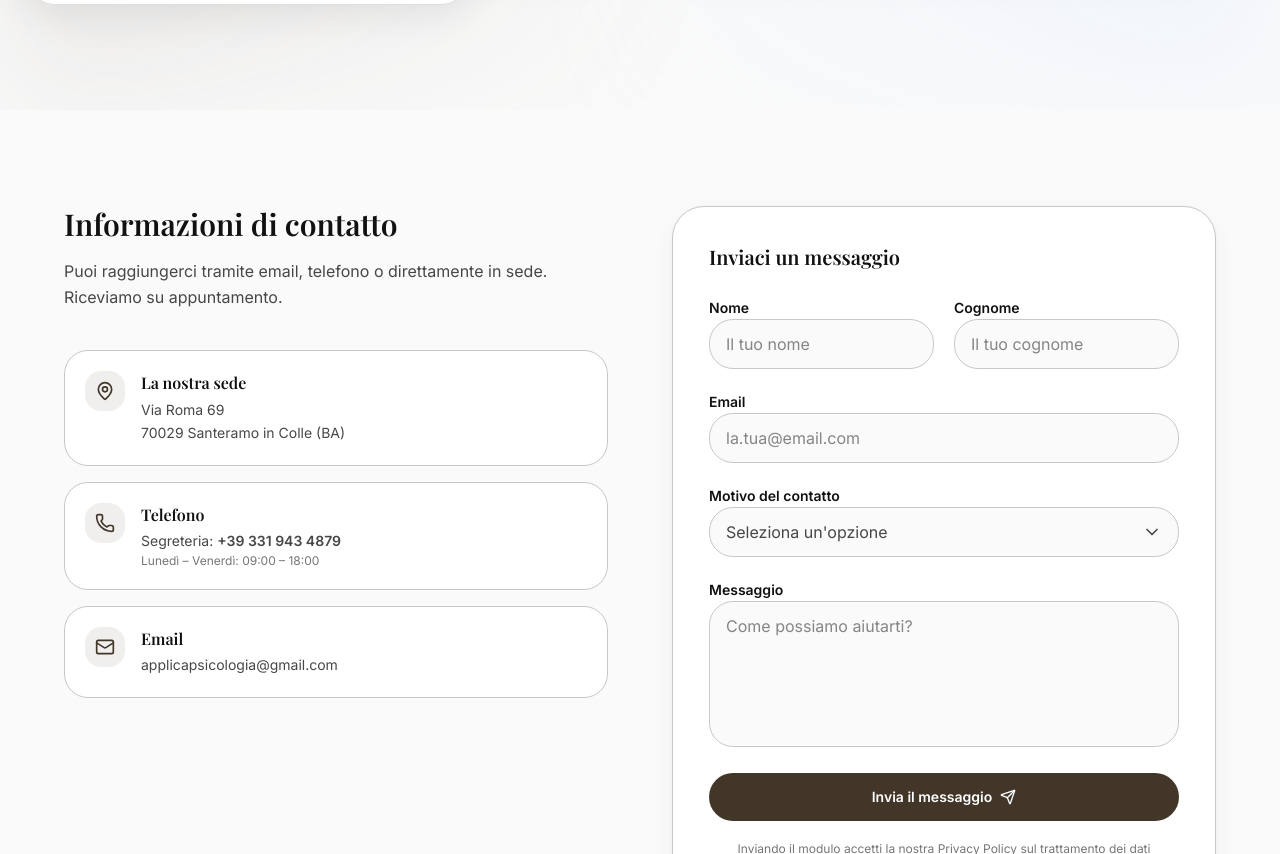
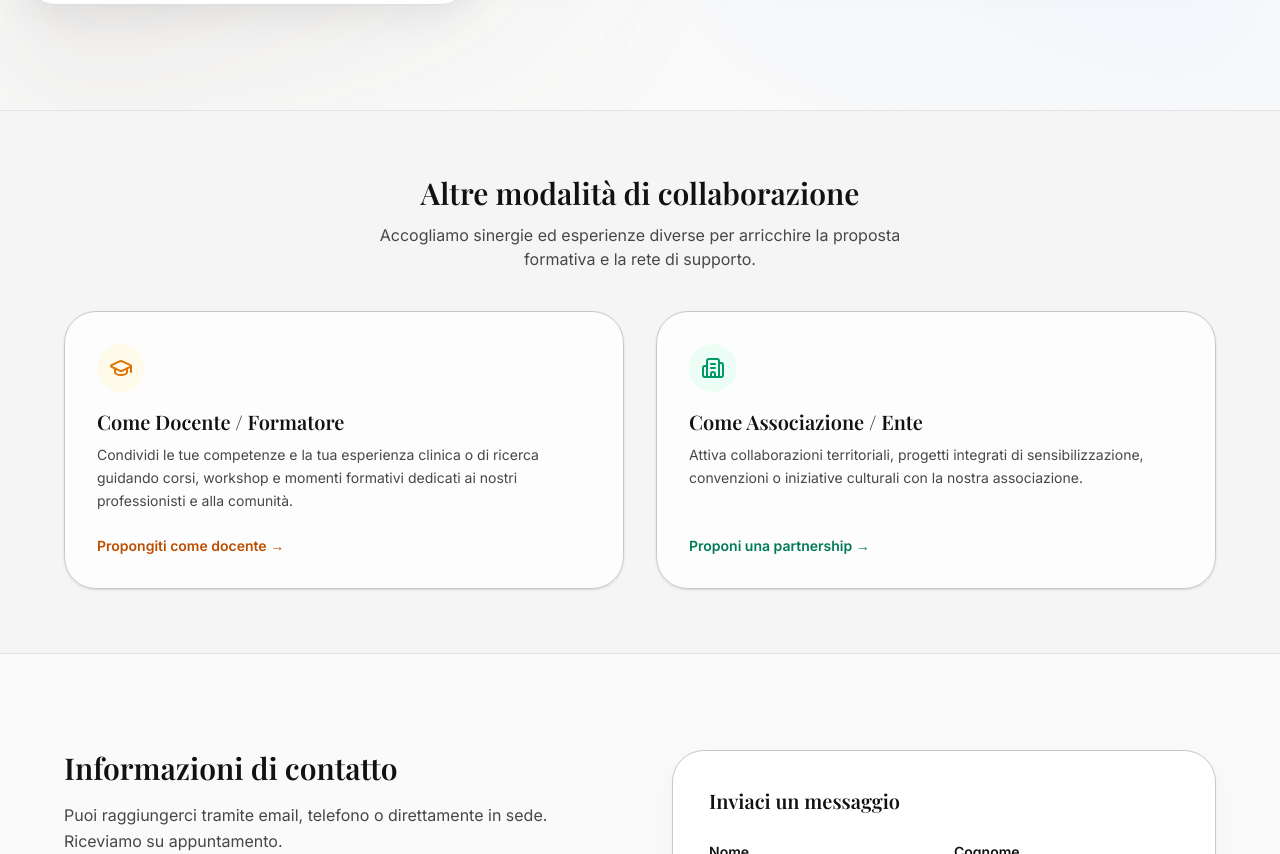
Before and after one commit to applicaaps/applica, a Next.js app in the folder applica-app/: page /contatti in a window 1280 px wide. Shown: the part 771-1625 px from the top of the page. Built offline with nearby package versions, Linux system fonts and the light colour scheme; a web font is replaced by a local one.

Commit message:
feat: create contact page with service-specific inquiry forms and location details

```diff
--- a/applica-app/app/contatti/page.tsx
+++ b/applica-app/app/contatti/page.tsx
@@ -2,7 +2,7 @@
 
 import * as React from "react"
 import Link from "next/link"
-import { MapPin, Phone, Mail, Send, CheckCircle2, ChevronDown, User, Brain } from "lucide-react"
+import { MapPin, Phone, Mail, Send, CheckCircle2, ChevronDown, User, Brain, GraduationCap, Building2 } from "lucide-react"
 import { RevealSection } from "@/components/RevealSection"
 import { useForm, ValidationError } from '@formspree/react'
 
@@ -15,6 +15,8 @@ export default function Contatti() {
   const motivi = [
     { value: "paziente", label: "Informazioni per iniziare un percorso (Pazienti)" },
     { value: "professionista", label: "Candidatura rete (Professionisti)" },
+    { value: "docente", label: "Collaborazione come Docente / Formatore" },
+    { value: "associazione", label: "Partnership come Associazione / Ente" },
     { value: "materiali", label: "Informazioni sui materiali" },
     { value: "altro", label: "Altro" },
   ]
@@ -87,6 +89,74 @@ export default function Contatti() {
               </div>
             </RevealSection>
 
+          </div>
+        </div>
+      </section>
+
+      {/* ─── Opzioni Secondarie ─── */}
+      <section className="py-12 md:py-16 px-4 md:px-6 bg-[var(--color-surface-container-low)] border-y border-[var(--color-outline-variant)]/40">
+        <div className="container mx-auto max-w-6xl">
+          <RevealSection>
+            <div className="text-center mb-10">
+              <h2 className="text-2xl md:text-3xl font-bold text-[var(--color-on-surface)] mb-3">
+                Altre modalità di collaborazione
+              </h2>
+              <p className="text-base text-[var(--color-on-surface-variant)] max-w-xl mx-auto">
+                Accogliamo sinergie ed esperienze diverse per arricchire la proposta formativa e la rete di supporto.
+              </p>
+            </div>
+          </RevealSection>
+
+          <div className="grid grid-cols-1 md:grid-cols-2 gap-6 lg:gap-8">
+            {/* Come Docente */}
+            <RevealSection stagger={1}>
+              <div className="bg-white/80 backdrop-blur-sm rounded-2xl p-6 lg:p-8 border border-[var(--color-outline-variant)] shadow-sm hover:shadow-md transition-all duration-300 flex flex-col items-start h-full">
+                <div className="w-12 h-12 rounded-xl bg-amber-50 text-amber-600 flex items-center justify-center mb-4">
+                  <GraduationCap size={24} />
+                </div>
+                <h3 className="text-xl font-bold text-[var(--color-on-surface)] mb-2">
+                  Come Docente / Formatore
+                </h3>
+                <p className="text-sm text-[var(--color-on-surface-variant)] leading-relaxed mb-6 flex-1">
+                  Condividi le tue competenze e la tua esperienza clinica o di ricerca guidando corsi, workshop e momenti formativi dedicati ai nostri professionisti e alla comunità.
+                </p>
+                <button
+                  type="button"
+                  onClick={() => {
+                    setSelectedMotivo("docente");
+                    document.getElementById("messaggio")?.scrollIntoView({ behavior: "smooth" });
+                  }}
+                  className="inline-flex items-center gap-2 text-amber-700 font-semibold text-sm hover:underline"
+                >
+                  Propongiti come docente &rarr;
+                </button>
+              </div>
+            </RevealSection>
+
+            {/* Come Associazione */}
+            <RevealSection stagger={2}>
+              <div className="bg-white/80 backdrop-blur-sm rounded-2xl p-6 lg:p-8 border border-[var(--color-outline-variant)] shadow-sm hover:shadow-md transition-all duration-300 flex flex-col items-start h-full">
+                <div className="w-12 h-12 rounded-xl bg-emerald-50 text-emerald-600 flex items-center justify-center mb-4">
+                  <Building2 size={24} />
+                </div>
+                <h3 className="text-xl font-bold text-[var(--color-on-surface)] mb-2">
+                  Come Associazione / Ente
+                </h3>
+                <p className="text-sm text-[var(--color-on-surface-variant)] leading-relaxed mb-6 flex-1">
+                  Attiva collaborazioni territoriali, progetti integrati di sensibilizzazione, convenzioni o iniziative culturali con la nostra associazione.
+                </p>
+                <button
+                  type="button"
+                  onClick={() => {
+                    setSelectedMotivo("associazione");
+                    document.getElementById("messaggio")?.scrollIntoView({ behavior: "smooth" });
+                  }}
+                  className="inline-flex items-center gap-2 text-emerald-700 font-semibold text-sm hover:underline"
+                >
+                  Proponi una partnership &rarr;
+                </button>
+              </div>
+            </RevealSection>
           </div>
         </div>
       </section>
```
